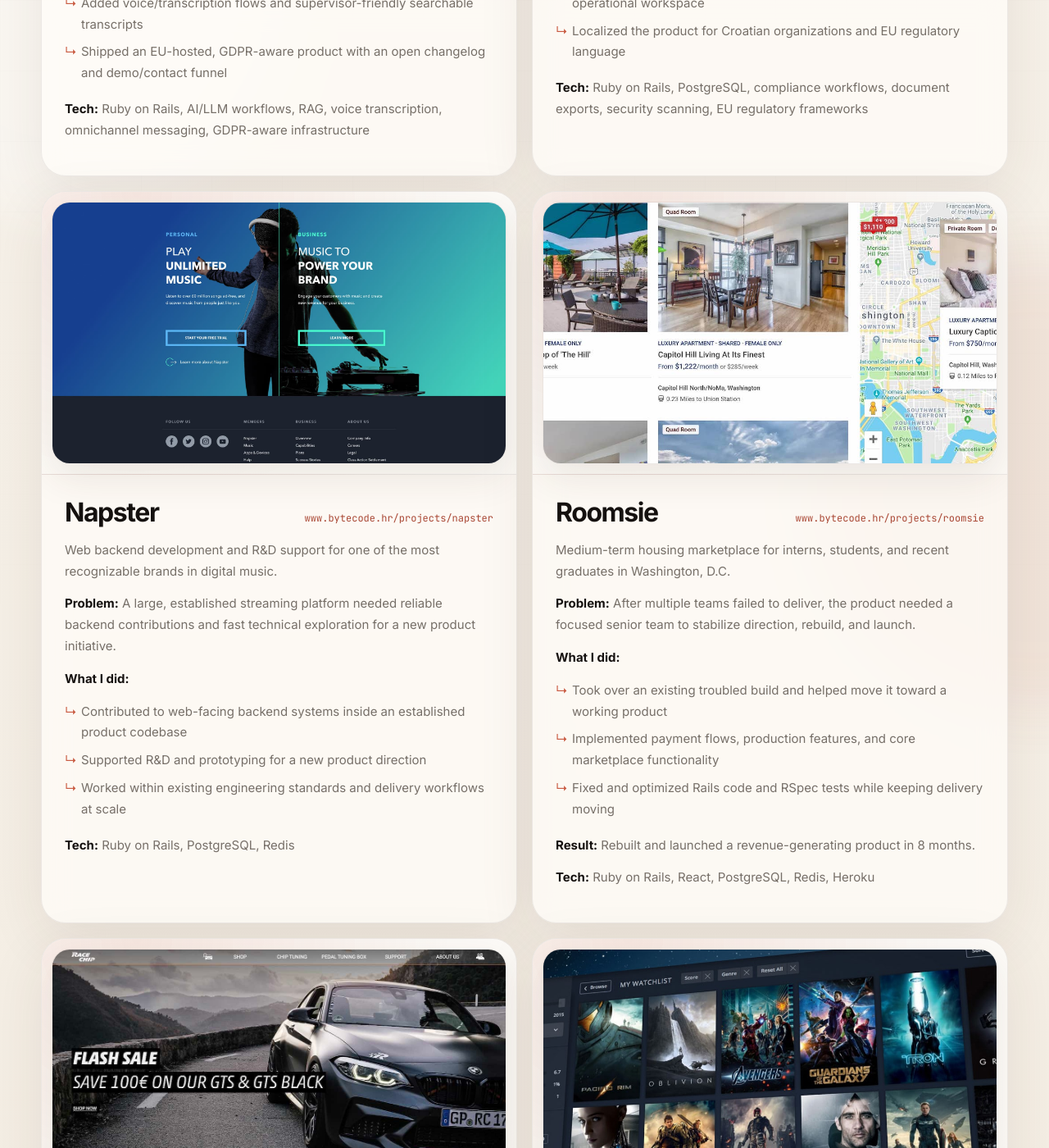
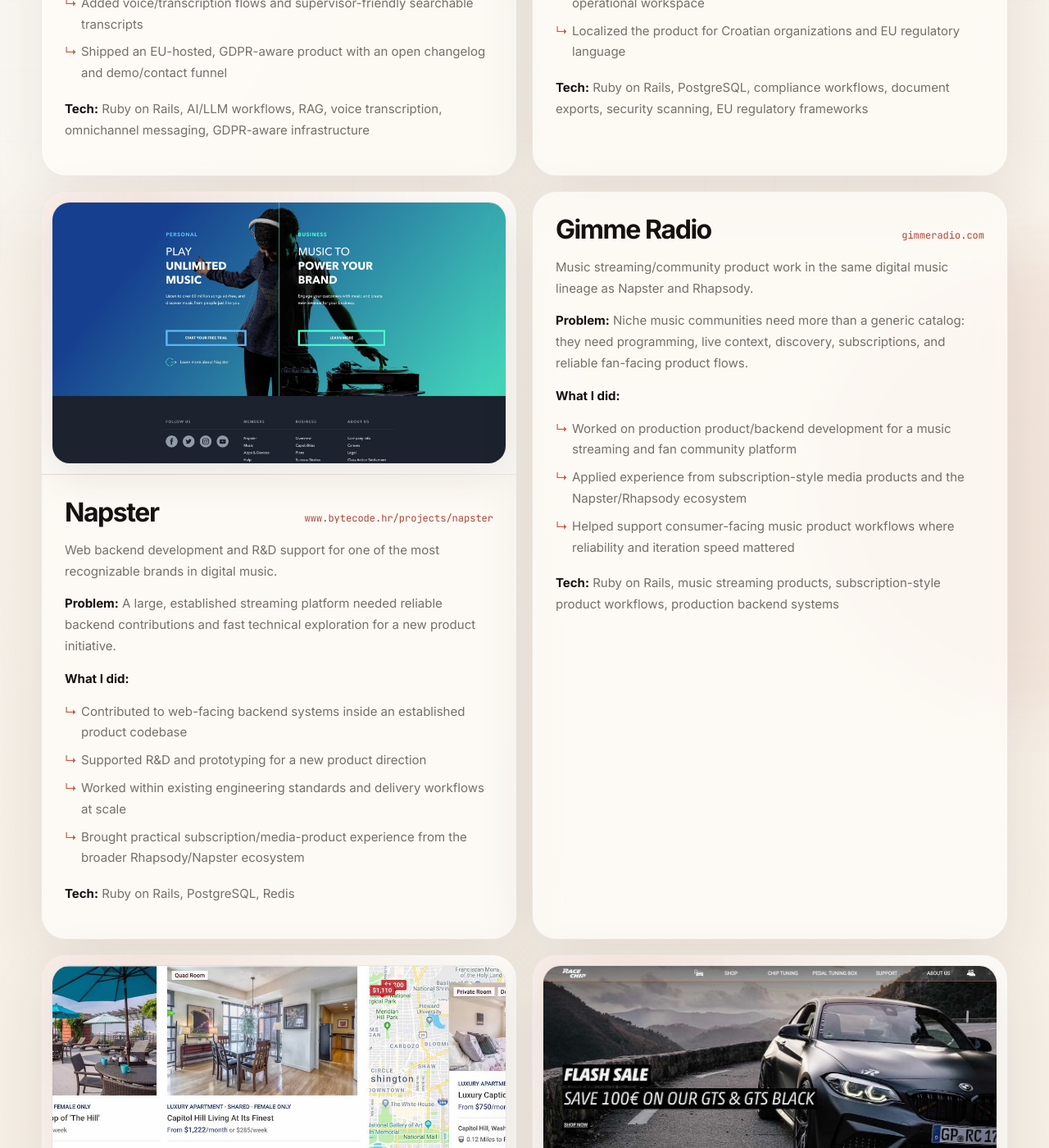
Before and after one commit to vmarcetic/vmarcetic.github.io, a Jekyll site: the page built from index.md, in a window 1280 px wide and 1400 px high, scrolled down 4194 px. Shown: the whole window at 82% size. Built offline with Jekyll 4.4.1, drawn with Linux system fonts in a browser that asks for light colours.

Commit message:
Add Gimme Radio portfolio entry

```diff
--- a/_data/projects.yml
+++ b/_data/projects.yml
@@ -81,8 +81,23 @@
     - Contributed to web-facing backend systems inside an established product codebase
     - Supported R&D and prototyping for a new product direction
     - Worked within existing engineering standards and delivery workflows at scale
+    - Brought practical subscription/media-product experience from the broader Rhapsody/Napster ecosystem
 
     **Tech:** Ruby on Rails, PostgreSQL, Redis
+
+- name: Gimme Radio
+  link: gimmeradio.com
+  description: |
+    Music streaming/community product work in the same digital music lineage as Napster and Rhapsody.
+
+    **Problem:** Niche music communities need more than a generic catalog: they need programming, live context, discovery, subscriptions, and reliable fan-facing product flows.
+
+    **What I did:**
+    - Worked on production product/backend development for a music streaming and fan community platform
+    - Applied experience from subscription-style media products and the Napster/Rhapsody ecosystem
+    - Helped support consumer-facing music product workflows where reliability and iteration speed mattered
+
+    **Tech:** Ruby on Rails, music streaming products, subscription-style product workflows, production backend systems
 
 - name: Roomsie
   link: www.bytecode.hr/projects/roomsie
```
